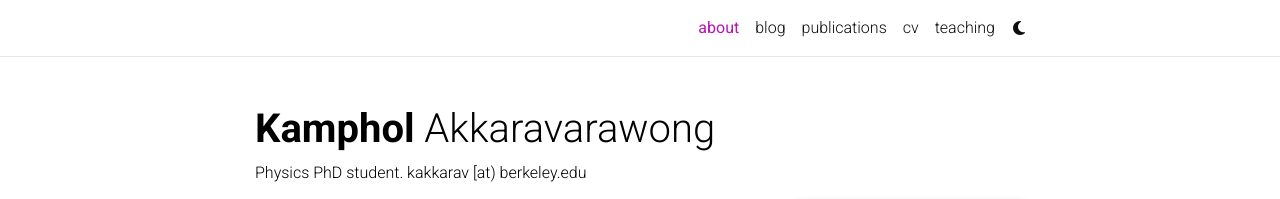
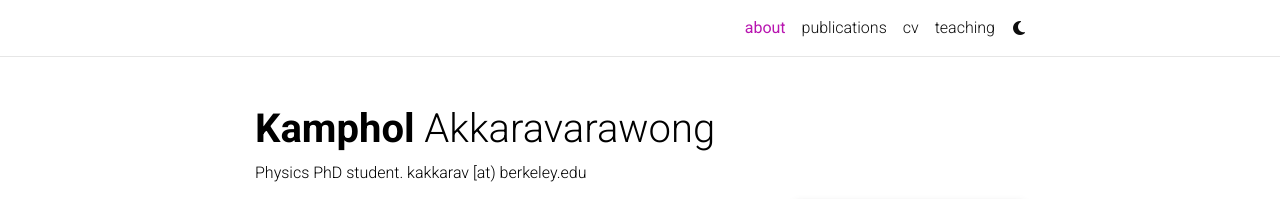
Before and after one commit to kakkarav/kakkarav.github.io, a Jekyll site: the page built from _pages/about.md, in a window 1280 px wide. Shown: the top 199 px of the page. Built offline with Jekyll 4.4.1, drawn with Linux system fonts in a browser that asks for light colours; full-size pictures stand in for the smaller copies a plugin makes; comment, search, counter and statistics services are not loaded; a style sheet for code colours, icons or effects is not loaded.

Commit message:
Remove_blogs.yml
Re

```diff
--- a/_config.yml
+++ b/_config.yml
@@ -124,8 +124,8 @@
 # -----------------------------------------------------------------------------
 
 blog_name:  # blog_name will be displayed in your blog page
-blog_nav_title: blog # your blog must have a title for it to be displayed in the nav bar
-blog_description: Random stuff I enjoy
+blog_nav_title: # your blog must have a title for it to be displayed in the nav bar
+blog_description:
 permalink: /blog/:year/:title/
 
 # Pagination
```
